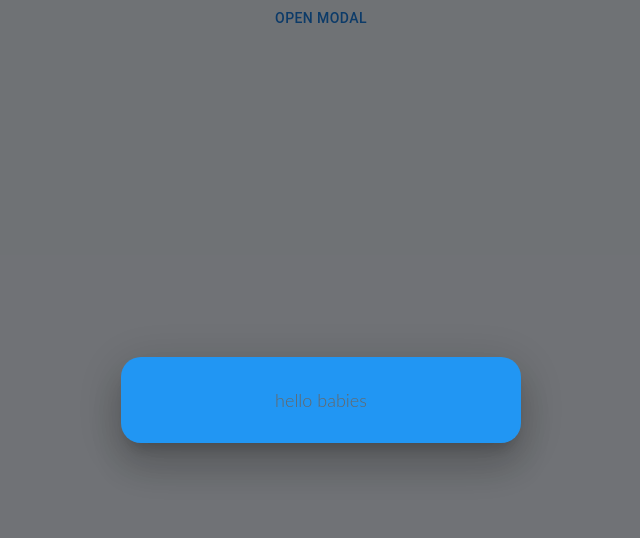
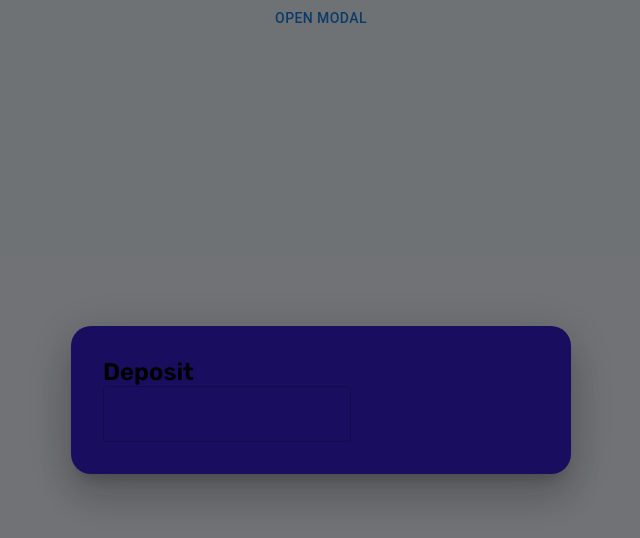
Before and after one commit to rayan-ali0/FinTech-team4-FrontEnd, a React (Create React App) app in the folder fintech/: page / in a window 1280 px wide. Both pictures are taken after a click on the button "OPEN MODAL". Shown: the top 538 px of the page, without its empty margins (319-959 px from the left). Built offline with nearby package versions, Linux system fonts and the light colour scheme.

Commit message:
modal in progress, need to check other branch to continue

```diff
--- a/fintech/src/Components/Deposit.jsx
+++ b/fintech/src/Components/Deposit.jsx
@@ -1,4 +1,4 @@
-import { Box, Button, Modal, Typography } from '@mui/material'
+import { Box, Button, Modal, TextField, Typography } from '@mui/material'
 import React, { useState } from 'react'
 
 export default function () {
@@ -17,8 +17,8 @@ export default function () {
         top: "50%",
         left: "50%",
         transform: "translate(-50%, -50%)",
-        width: 400,
-        bgcolor: "#2196f3",
+        width: "500px",
+        bgcolor: "#190D60",
         borderRadius: 5,
         boxShadow: 24,
         p: 4,
@@ -35,7 +35,14 @@ export default function () {
   aria-describedby="modal-modal-description"
 >
   <Box sx={style}>
-   <p>hello babies</p>
+   <div>
+    <h2>Deposit</h2>
+    <TextField
+
+    />
+    <Button
+    />
+   </div>
   </Box>
 </Modal>
     </div>
```
